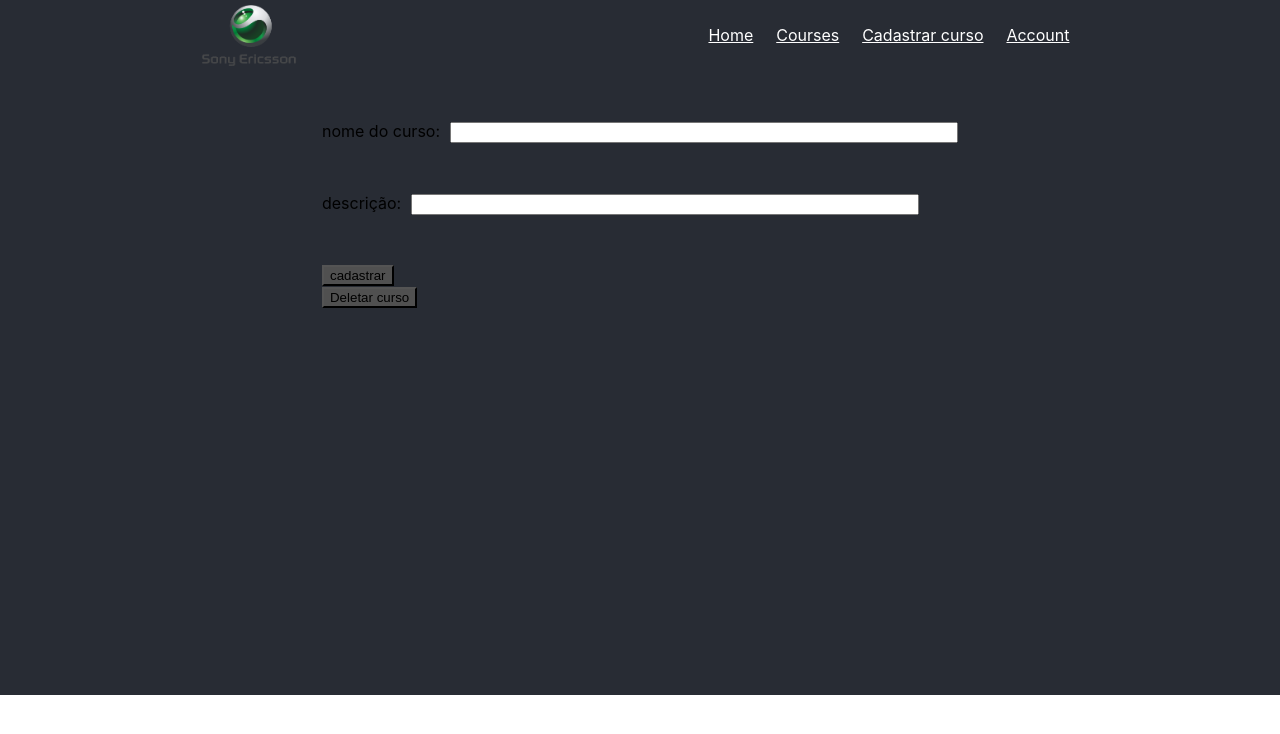
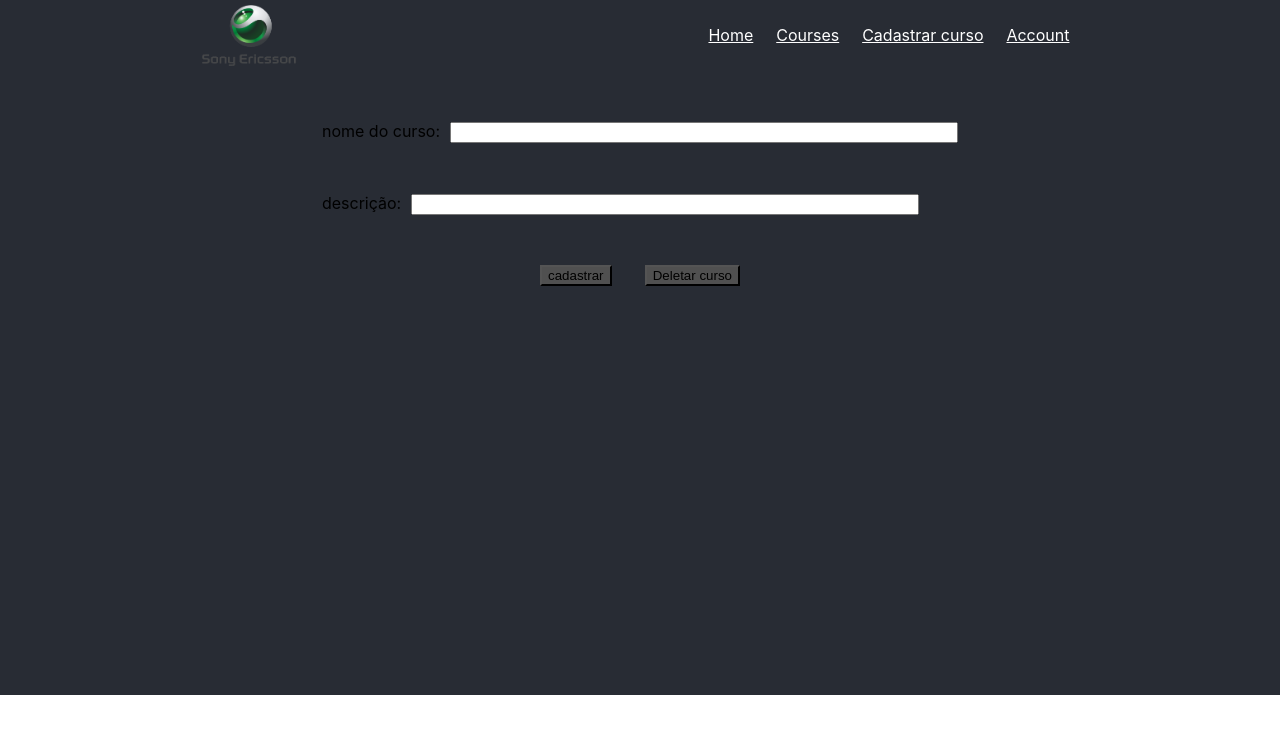
Before and after one commit to joseCorte-exe/flashCardReactJs, a React (Create React App) app: page /cadastro/novo in a window 1280 px wide. Shown: the top 734 px of the page. Built offline with nearby package versions, Linux system fonts and the light colour scheme; no server answers.

Commit message:
terminado mais ou menos

```diff
--- a/src/App.js
+++ b/src/App.js
@@ -3,7 +3,7 @@ import './App.css';
 import Courses from './components/courses/index.jsx';
 import Header from './components/header/index.jsx';
 import Home from './components/home/index.jsx';
-import Cadastro from './pages/cadastro';
+import Cadastro from './pages/index.jsx';
 
 import {BrowserRouter as Router, Switch, Route} from 'react-router-dom';
 
--- a/src/components/card/index.css
+++ b/src/components/card/index.css
@@ -15,13 +15,6 @@
 
 }
 
-.card-image {
-    background-color: white;
-    height: 150px;
-    width: 150px;
-	border-radius: 6px;
-}
-
 p{
 
 }
--- a/src/components/card/index.jsx
+++ b/src/components/card/index.jsx
@@ -22,7 +22,7 @@ export default function Card(props) {
       <div class='card-container' >
           <div class='card-content' >
               <h3>{ props.title }</h3>
-              <div class='card-image' ></div>
+              <img src={Senai} width="100px"/>
               <footer>
                   <p>{ props.description }</p>
               </footer>
--- a/src/pages/cadastro.jsx
+++ b/src/pages/index.jsx
@@ -19,7 +19,7 @@ export default function Cadastro() {
       });
 
     const [data, setData] = useState({
-        name: '',
+        nome: '',
         descricao: ''
     })
 
@@ -29,16 +29,16 @@ export default function Cadastro() {
         e.preventDefault();
         if ( colecaoId ) {
             api.put("/"+colecaoId, {
-                nome: data.name,
+                nome: data.nome,
                 descricao: data.descricao,
             })
             console.log('put')
         } else {
-            api.post('/',
-                {
-                    nome: data.name,
-                    descricao: data.descricao,
-                })
+            api.post('/colecaoId',
+            {
+                nome: data.nome,
+                descricao: data.descricao,
+            })
             console.log("post")
         }
     }
@@ -54,21 +54,21 @@ export default function Cadastro() {
             .then(res => setData(res.data))
     }, colecaoId)
 
-    console.log(data.name);
-
     return(
         <div className="cadastro-container">
             <form onSubmit={(e) => submit(e)} className='form' >
                 <label>
                     nome do curso:
-                    <input onChange={ e => setData({...data, name: e.target.value})} id='name' value={data.name} type='text' name='name' />
+                    <input onChange={ (e) => setData({...data, nome: e.target.value})} id='name' value={data.nome} type='text' name='name' />
                 </label>
                 <label>
                     descrição:
-                    <input onChange={e => setData({...data, descricao: e.target.value})} id='description' value={data.descricao} type='text' name='description' />
+                    <input onChange={(e) => setData({...data, descricao: e.target.value})} id='description' value={data.descricao} type='text' name='description' />
                 </label>
-                <button>cadastrar</button>
-                <Link to="/courses" ><button onClick={handleDelete} >Deletar curso</button></Link>
+                <div className='buttons'>
+                    <button>cadastrar</button>
+                    <button onClick={handleDelete} >Deletar curso</button>
+                </div>
             </form>
         </div>
     )
--- a/src/pages/style.css
+++ b/src/pages/style.css
@@ -1,6 +1,7 @@
 .cadastro-container {
     display: flex;
     justify-content:center;
+    align-items:center;
 }
 
 form {
@@ -21,3 +22,10 @@ input {
     width: 500px;
     margin-left: 10px;
 }
+
+.buttons {
+    display: flex;
+    justify-content:space-between;
+    width: 200px;
+    align-self: center;
+}
```
